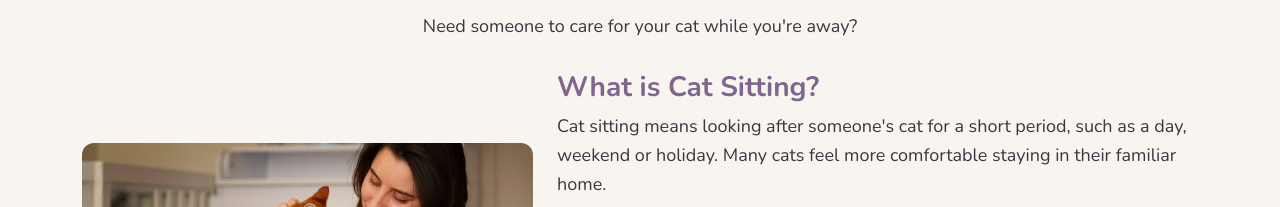
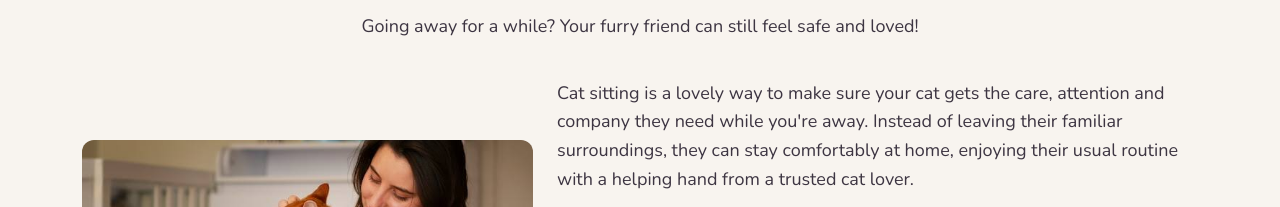
Before and after one commit to tbeaurepaire/Purrfect_Community, a plain HTML site: page Pages/fosteringAndCaring.html in a window 1280 px wide. Shown: the part 728-935 px from the top of the page. Drawn offline with nearby package versions, Linux system fonts and the light colour scheme.

Commit message:
Revise fostering and caring page content
Updated content for fostering and caring page, including improved descriptions and tips for cat sitters and foster carers.

```diff
--- a/Pages/fosteringAndCaring.html
+++ b/Pages/fosteringAndCaring.html
@@ -74,8 +74,7 @@
         <h2 class="section-title text-center">🐾 Cat Sitting</h2>
 
         <p class="section-intro text-center">
-            Need someone to care for your cat while you're away?
-
+            Going away for a while? Your furry friend can still feel safe and loved!
         </p>
 
         <div class="row g-4 align-items-center">
@@ -86,11 +85,11 @@
             </div>
 
             <div class="col-md-7">
-                <h3>What is Cat Sitting?</h3>
+                <h3></h3>
                 <p>
-                    Cat sitting means looking after someone's cat for a short
-                    period, such as a day, weekend or holiday.
-                    Many cats feel more comfortable staying in their familiar home.
+                    Cat sitting is a lovely way to make sure your cat gets the care, attention and company they need while you're away.
+                    Instead of leaving their familiar surroundings, they can stay comfortably at home,
+                    enjoying their usual routine with a helping hand from a trusted cat lover.
                 </p>
 
                 <p>
```
